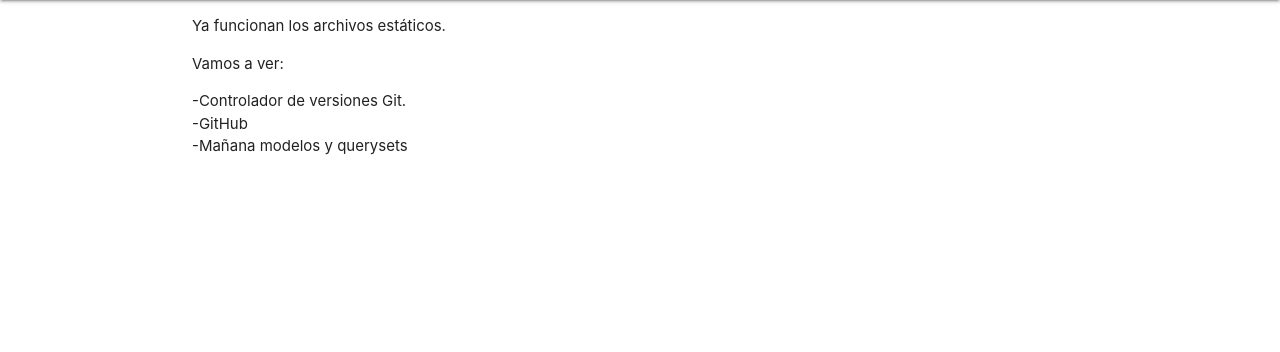
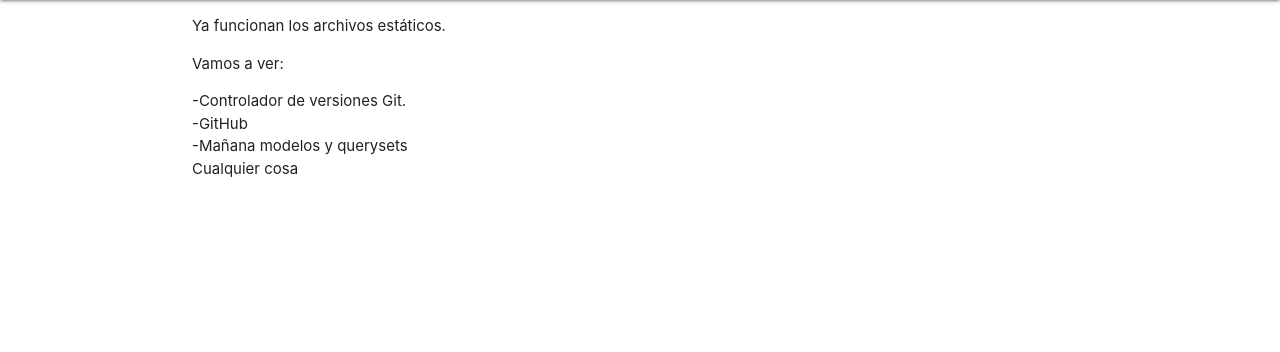
Before and after one commit to kubos777/misitio, a Django app: template templates/blog/index.html in a window 1280 px wide. Shown: the part 64-416 px from the top of the page. Run offline with Django 3.2, Linux system fonts and the light colour scheme; the template is opened without the code that fills it, so the values that code supplies are empty.

Commit message:
Agregué cualquier cosa al index

```diff
--- a/templates/blog/index.html
+++ b/templates/blog/index.html
@@ -12,6 +12,7 @@
 		<li>-Controlador de versiones Git.</li>
 		<li>-GitHub</li>
 		<li>-Mañana modelos y querysets</li>
+		<li>Cualquier cosa</li>
 	</ul>
  </div>
 
```
